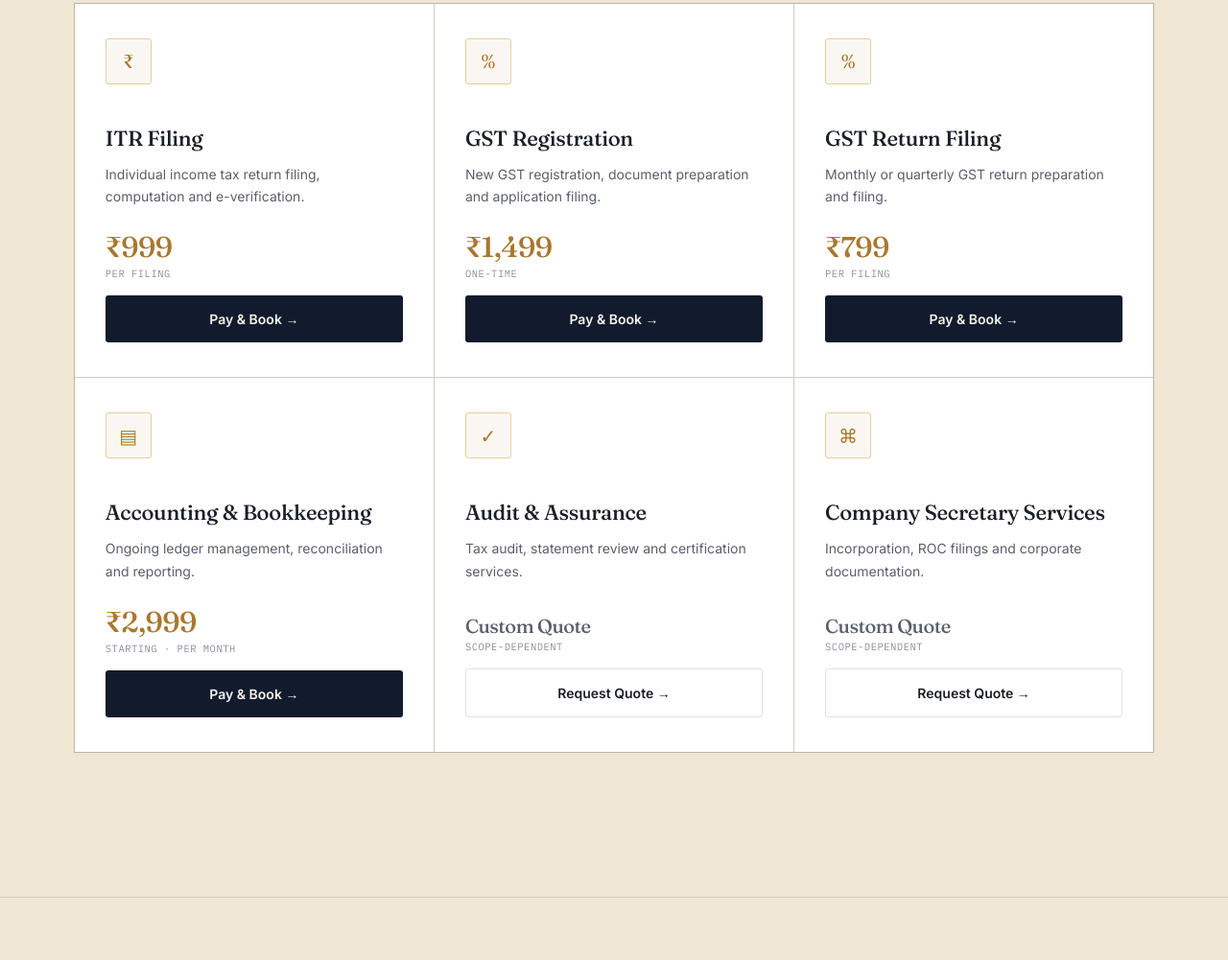
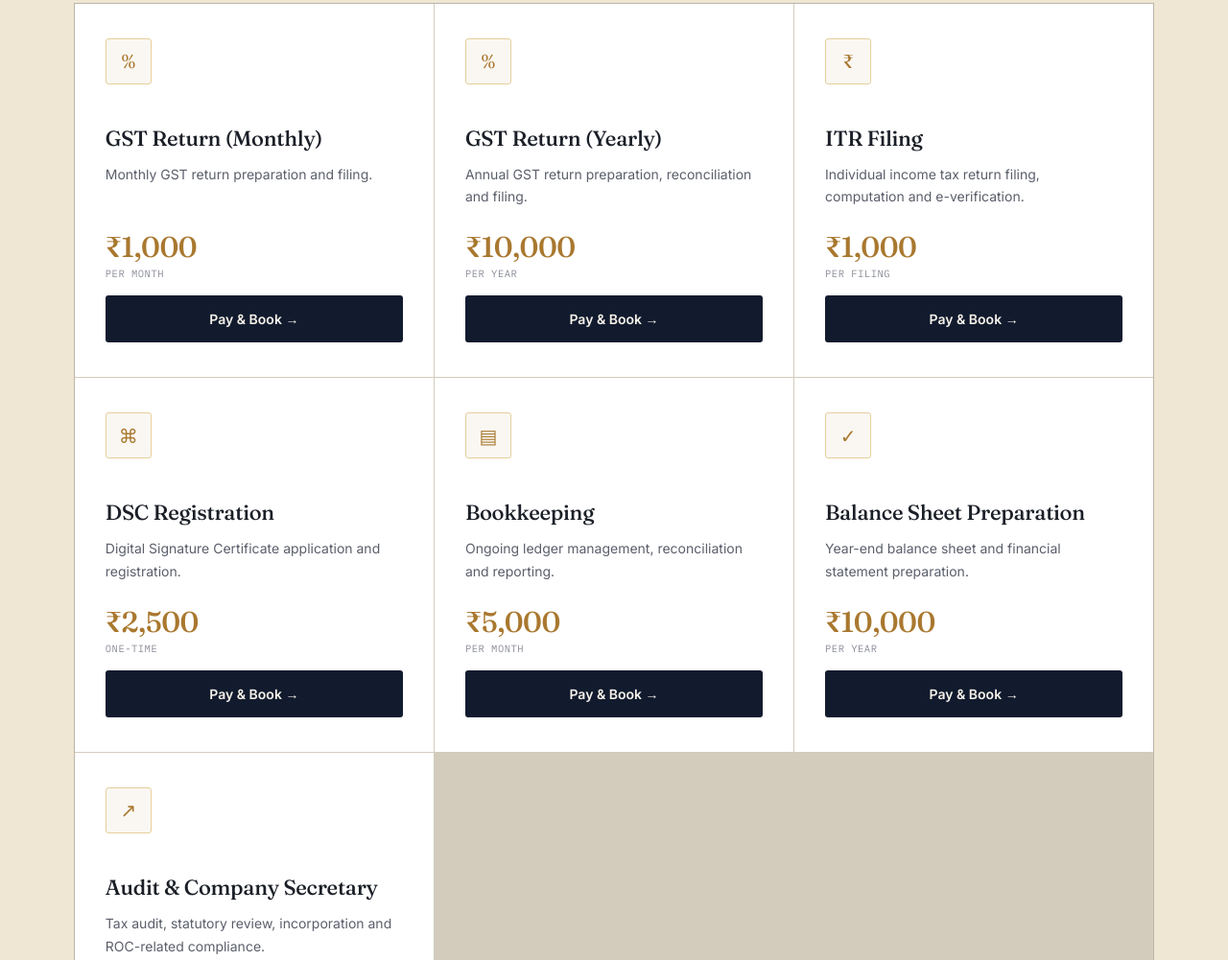
Before and after one commit to ashokjdhdbdb-bit/Ledgerwise-Advisory, a website: page index.html in a window 1280 px wide. Shown: the part 3139-4140 px from the top of the page at 96% size. Drawn offline with Linux system fonts and the light colour scheme.

Commit message:
Update index.html

```diff
--- a/index.html
+++ b/index.html
@@ -2401,11 +2401,37 @@
     <div class="service-grid">
 
       <article class="service-card reveal">
+        <div class="service-icon">%</div>
+        <h3>GST Return (Monthly)</h3>
+        <p>Monthly GST return preparation and filing.</p>
+        <div class="price-action">
+          <div class="price-tag">₹1,000</div>
+          <div class="price-note">PER MONTH</div>
+          <button class="btn btn-primary pay-btn" data-service="gst_return_monthly" data-label="GST Return (Monthly)">
+            Pay & Book →
+          </button>
+        </div>
+      </article>
+
+      <article class="service-card reveal">
+        <div class="service-icon">%</div>
+        <h3>GST Return (Yearly)</h3>
+        <p>Annual GST return preparation, reconciliation and filing.</p>
+        <div class="price-action">
+          <div class="price-tag">₹10,000</div>
+          <div class="price-note">PER YEAR</div>
+          <button class="btn btn-primary pay-btn" data-service="gst_return_yearly" data-label="GST Return (Yearly)">
+            Pay & Book →
+          </button>
+        </div>
+      </article>
+
+      <article class="service-card reveal">
         <div class="service-icon">₹</div>
         <h3>ITR Filing</h3>
         <p>Individual income tax return filing, computation and e-verification.</p>
         <div class="price-action">
-          <div class="price-tag">₹999</div>
+          <div class="price-tag">₹1,000</div>
           <div class="price-note">PER FILING</div>
           <button class="btn btn-primary pay-btn" data-service="itr_filing" data-label="ITR Filing">
             Pay & Book →
@@ -2414,48 +2440,48 @@
       </article>
 
       <article class="service-card reveal">
-        <div class="service-icon">%</div>
-        <h3>GST Registration</h3>
-        <p>New GST registration, document preparation and application filing.</p>
+        <div class="service-icon">⌘</div>
+        <h3>DSC Registration</h3>
+        <p>Digital Signature Certificate application and registration.</p>
         <div class="price-action">
-          <div class="price-tag">₹1,499</div>
+          <div class="price-tag">₹2,500</div>
           <div class="price-note">ONE-TIME</div>
-          <button class="btn btn-primary pay-btn" data-service="gst_registration" data-label="GST Registration">
+          <button class="btn btn-primary pay-btn" data-service="dsc_registration" data-label="DSC Registration">
             Pay & Book →
           </button>
         </div>
       </article>
 
       <article class="service-card reveal">
-        <div class="service-icon">%</div>
-        <h3>GST Return Filing</h3>
-        <p>Monthly or quarterly GST return preparation and filing.</p>
+        <div class="service-icon">▤</div>
+        <h3>Bookkeeping</h3>
+        <p>Ongoing ledger management, reconciliation and reporting.</p>
         <div class="price-action">
-          <div class="price-tag">₹799</div>
-          <div class="price-note">PER FILING</div>
-          <button class="btn btn-primary pay-btn" data-service="gst_return" data-label="GST Return Filing">
+          <div class="price-tag">₹5,000</div>
+          <div class="price-note">PER MONTH</div>
+          <button class="btn btn-primary pay-btn" data-service="bookkeeping" data-label="Bookkeeping">
             Pay & Book →
           </button>
         </div>
       </article>
 
       <article class="service-card reveal">
-        <div class="service-icon">▤</div>
-        <h3>Accounting & Bookkeeping</h3>
-        <p>Ongoing ledger management, reconciliation and reporting.</p>
+        <div class="service-icon">✓</div>
+        <h3>Balance Sheet Preparation</h3>
+        <p>Year-end balance sheet and financial statement preparation.</p>
         <div class="price-action">
-          <div class="price-tag">₹2,999</div>
-          <div class="price-note">STARTING · PER MONTH</div>
-          <button class="btn btn-primary pay-btn" data-service="bookkeeping" data-label="Accounting & Bookkeeping">
+          <div class="price-tag">₹10,000</div>
+          <div class="price-note">PER YEAR</div>
+          <button class="btn btn-primary pay-btn" data-service="balance_sheet" data-label="Balance Sheet Preparation">
             Pay & Book →
           </button>
         </div>
       </article>
 
       <article class="service-card reveal">
-        <div class="service-icon">✓</div>
-        <h3>Audit & Assurance</h3>
-        <p>Tax audit, statement review and certification services.</p>
+        <div class="service-icon">↗</div>
+        <h3>Audit & Company Secretary</h3>
+        <p>Tax audit, statutory review, incorporation and ROC-related compliance.</p>
         <div class="price-action">
           <div class="price-tag" style="font-size:20px; color:var(--ink-soft);">Custom Quote</div>
           <div class="price-note">SCOPE-DEPENDENT</div>
@@ -2465,22 +2491,11 @@
         </div>
       </article>
 
-      <article class="service-card reveal">
-        <div class="service-icon">⌘</div>
-        <h3>Company Secretary Services</h3>
-        <p>Incorporation, ROC filings and corporate documentation.</p>
-        <div class="price-action">
-          <div class="price-tag" style="font-size:20px; color:var(--ink-soft);">Custom Quote</div>
-          <div class="price-note">SCOPE-DEPENDENT</div>
-          <a href="#contact" class="btn btn-secondary quote-btn">
-            Request Quote →
-          </a>
-        </div>
-      </article>
-
     </div>
 
-
+    <div class="price-secure-note">
+      🔒 Payments are processed securely by Razorpay. Card and bank details never touch this website.
+    </div>
 
   </section>
 
```
